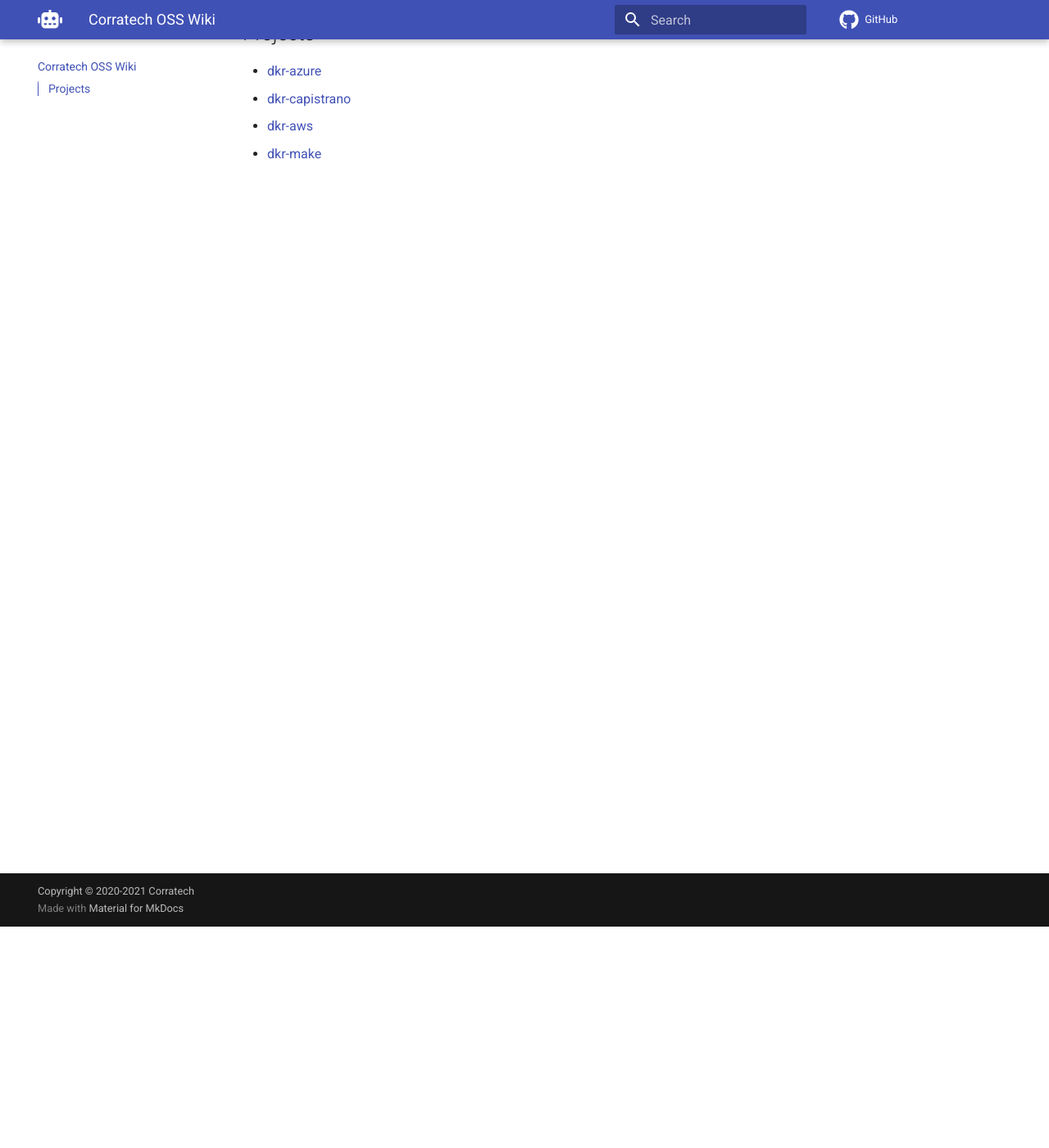
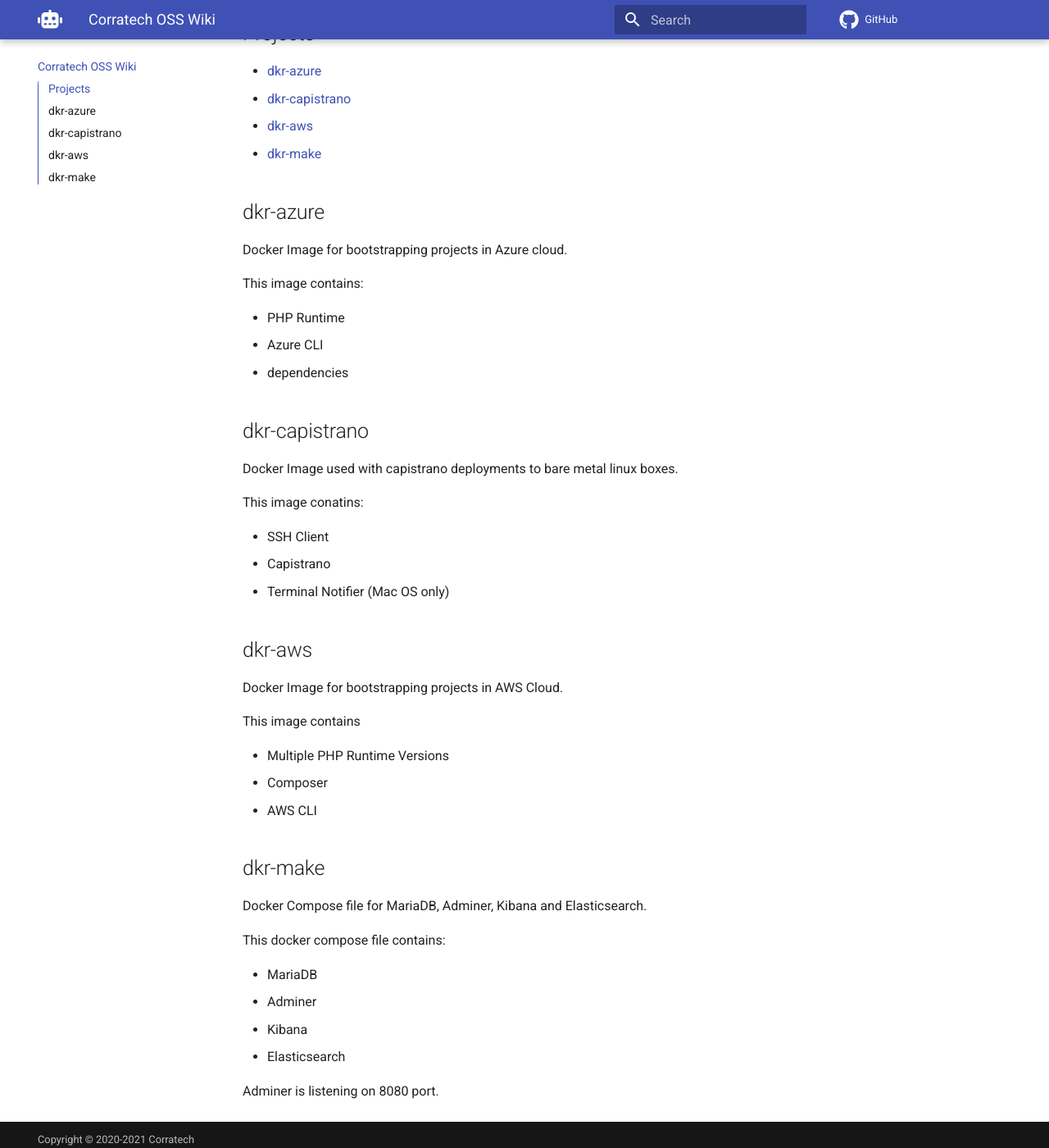
Before and after one commit to corratech/oss-wiki, an MkDocs documentation site: the page built from docs/docs/index.md, in a window 1280 px wide and 1400 px high, scrolled down 270 px. Shown: the whole window at 82% size. Built offline with MkDocs 1.6.1 and Material for MkDocs 9.7.7, drawn with Linux system fonts in a browser that asks for light colours; comment, search, counter and statistics services are not loaded.

Commit message:
Updated index.md

```diff
--- a/docs/docs/index.md
+++ b/docs/docs/index.md
@@ -8,3 +8,46 @@
 - [dkr-capistrano](https://github.com/corratech/dkr-capistrano)
 - [dkr-aws](https://github.com/corratech/dkr-aws)
 - [dkr-make](https://github.com/corratech/dkr-make)
+
+## dkr-azure
+
+Docker Image for bootstrapping projects in Azure cloud.
+
+This image contains:
+
+- PHP Runtime
+- Azure CLI
+- dependencies
+
+## dkr-capistrano
+
+Docker Image used with capistrano deployments to bare metal linux boxes.
+
+This image conatins:
+
+- SSH Client
+- Capistrano
+- Terminal Notifier (Mac OS only)
+
+## dkr-aws
+
+Docker Image for bootstrapping projects in AWS Cloud.
+
+This image contains
+
+- Multiple PHP Runtime Versions
+- Composer
+- AWS CLI
+
+## dkr-make
+
+Docker Compose file for MariaDB, Adminer, Kibana and Elasticsearch.
+
+This docker compose file contains:
+
+- MariaDB
+- Adminer
+- Kibana
+- Elasticsearch
+
+Adminer is listening on 8080 port.
```
